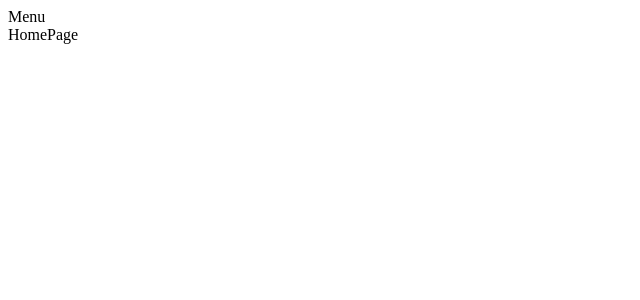
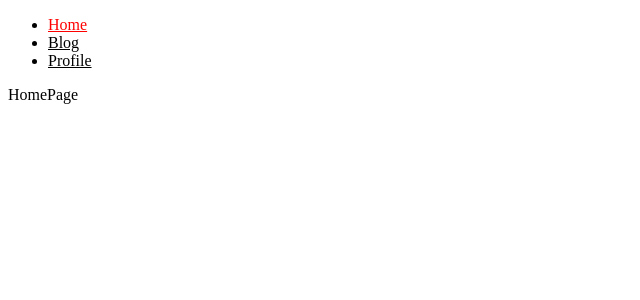
Before and after one commit to salvarez96/react-router-course, a React (Vite) app: page /blog in a window 1280 px wide. Shown: the top 300 px of the page, without its empty margins (0-640 px from the left). Built offline with nearby package versions, Linux system fonts and the light colour scheme.

Commit message:
Class 7: create nav links using NavLink RRD special component

```diff
--- a/src/components/menu.tsx
+++ b/src/components/menu.tsx
@@ -1,7 +1,39 @@
 import React from 'react'
+import { NavLink } from 'react-router-dom'
+
+const navLinks = [
+  {
+    to: '/',
+    text: 'Home'
+  },
+  {
+    to: '/blog',
+    text: 'Blog'
+  },
+  {
+    to: '/profile',
+    text: 'Profile'
+  }
+]
 
 export default function Menu() {
   return (
-    <nav>Menu</nav>
+    <nav>
+      <ul>
+        {navLinks.map(({ to, text }, i) => (
+          <li key={i}>
+            <NavLink
+              style={({ isActive }) => (
+                {
+                  color: isActive ? 'red' : 'black'
+                }
+              )}
+              to={to}>
+              {text}
+            </NavLink>
+          </li>
+        ))}
+      </ul>
+    </nav>
   )
 }
```
